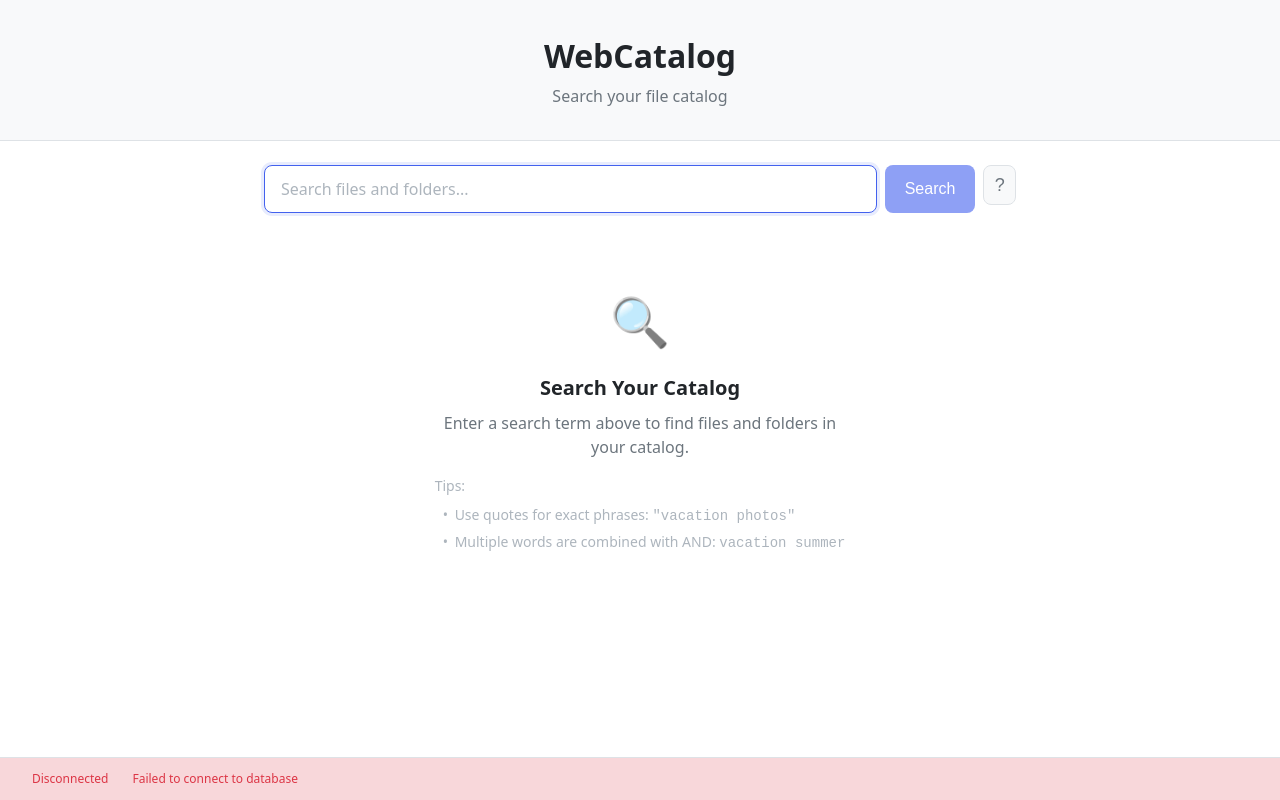
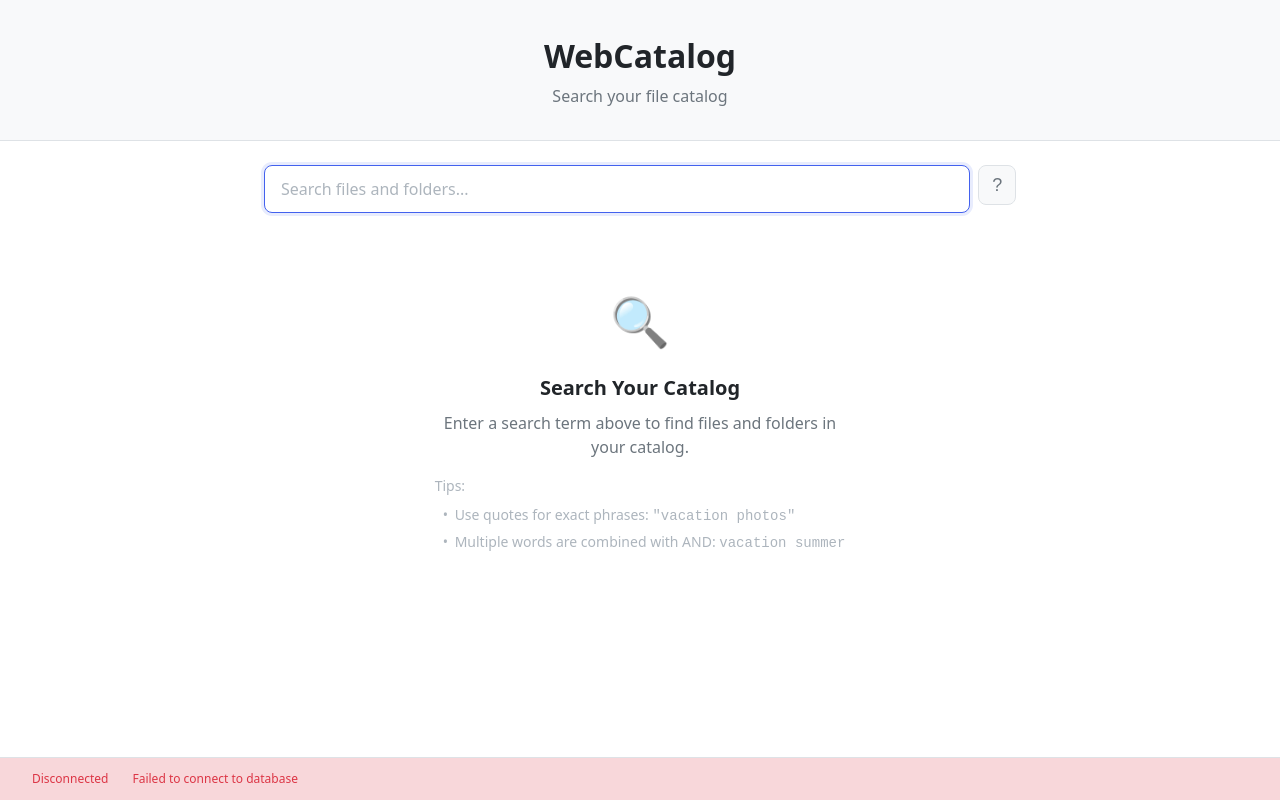
Before and after one commit to djjeck/webcatalog, a React (Vite) app in the folder client/: page / in a window 1280 px wide. Built offline with nearby package versions, Linux system fonts and the light colour scheme; no server answers.

Commit message:
Live search with debouncing

```diff
--- a/client/src/App.css
+++ b/client/src/App.css
@@ -163,34 +163,13 @@
   color: var(--color-text-muted);
 }
 
-.search-button {
-  display: flex;
-  align-items: center;
-  justify-content: center;
-  gap: 0.5rem;
-  padding: 0.75rem 1.25rem;
-  font-size: 1rem;
-  font-weight: 500;
-  color: white;
-  background-color: var(--color-accent);
-  border: none;
-  border-radius: 0.5rem;
-  cursor: pointer;
-  transition: background-color 150ms ease, transform 150ms ease;
-  white-space: nowrap;
-}
-
-.search-button:hover:not(:disabled) {
-  background-color: var(--color-accent-hover);
-}
-
-.search-button:active:not(:disabled) {
-  transform: scale(0.98);
-}
-
-.search-button:disabled {
-  opacity: 0.6;
-  cursor: not-allowed;
+.search-loading {
+  width: 20px;
+  height: 20px;
+  border: 2px solid var(--color-border);
+  border-top-color: var(--color-accent);
+  border-radius: 50%;
+  animation: spin 0.8s linear infinite;
 }
 
 .help-button {
--- a/client/src/App.tsx
+++ b/client/src/App.tsx
@@ -1,4 +1,4 @@
-import { useState, useEffect, useCallback } from 'react';
+import { useState, useEffect, useCallback, useRef } from 'react';
 import { SearchBar } from './components/SearchBar';
 import { SearchResults } from './components/SearchResults';
 import { StatusBar } from './components/StatusBar';
@@ -36,6 +36,9 @@ function App() {
   const [error, setError] = useState<string | null>(null);
   const [isLoadingMore, setIsLoadingMore] = useState(false);
 
+  // Abort controller for cancelling in-flight search requests
+  const abortControllerRef = useRef<AbortController | null>(null);
+
   // Database status state
   const [dbStatus, setDbStatus] = useState<DbStatusResponse | null>(null);
   const [dbStatusLoading, setDbStatusLoading] = useState(true);
@@ -65,13 +68,25 @@ function App() {
 
   // Handle search submission
   const handleSearch = useCallback(async (searchQuery: string) => {
+    // Cancel any in-flight request
+    if (abortControllerRef.current) {
+      abortControllerRef.current.abort();
+    }
+
+    // Create new abort controller for this request
+    const abortController = new AbortController();
+    abortControllerRef.current = abortController;
+
     setQuery(searchQuery);
     setAppState('loading');
     setError(null);
-    setResults([]);
 
     try {
-      const response = await search({ query: searchQuery, limit: PAGE_SIZE });
+      const response = await search({
+        query: searchQuery,
+        limit: PAGE_SIZE,
+        signal: abortController.signal,
+      });
       setResults(response.results);
       setTotalResults(response.totalResults);
       setExecutionTime(response.executionTime);
@@ -82,6 +97,10 @@ function App() {
         setAppState('results');
       }
     } catch (err) {
+      // Ignore abort errors - they're expected when a new search supersedes an old one
+      if (err instanceof Error && err.name === 'AbortError') {
+        return;
+      }
       const message =
         err instanceof ApiError
           ? err.message
@@ -139,7 +158,6 @@ function App() {
           <SearchBar
             onSearch={handleSearch}
             onClear={handleClear}
-            isLoading={appState === 'loading'}
             initialQuery={query}
           />
         </div>
--- a/client/src/components/SearchBar.tsx
+++ b/client/src/components/SearchBar.tsx
@@ -3,57 +3,80 @@ import {
   useCallback,
   useRef,
   useEffect,
-  type FormEvent,
   type ChangeEvent,
   type KeyboardEvent,
 } from 'react';
 
+const DEBOUNCE_MS = 300;
+
 export interface SearchBarProps {
   onSearch: (query: string) => void;
   onClear?: () => void;
-  isLoading?: boolean;
   initialQuery?: string;
 }
 
 /**
- * SearchBar component with input field and submit button
+ * SearchBar component with live search and debouncing
  * Supports quoted phrase search syntax
  */
 export function SearchBar({
   onSearch,
   onClear,
-  isLoading = false,
   initialQuery = '',
 }: SearchBarProps) {
   const [query, setQuery] = useState(initialQuery);
   const [showHelp, setShowHelp] = useState(false);
   const inputRef = useRef<HTMLInputElement>(null);
+  const debounceRef = useRef<ReturnType<typeof setTimeout> | null>(null);
 
   // Autofocus on mount
   useEffect(() => {
     if (inputRef.current) {
       inputRef.current.focus();
     }
-  });
+  }, []);
 
-  const handleSubmit = useCallback(
-    (e: FormEvent<HTMLFormElement>) => {
-      e.preventDefault();
-      const trimmedQuery = query.trim();
-      if (trimmedQuery) {
-        onSearch(trimmedQuery);
+  // Cleanup debounce timer on unmount
+  useEffect(() => {
+    return () => {
+      if (debounceRef.current) {
+        clearTimeout(debounceRef.current);
+      }
+    };
+  }, []);
+
+  const handleInputChange = useCallback(
+    (e: ChangeEvent<HTMLInputElement>) => {
+      const newValue = e.target.value;
+      setQuery(newValue);
+
+      // Clear any pending debounce
+      if (debounceRef.current) {
+        clearTimeout(debounceRef.current);
+      }
+
+      const trimmedValue = newValue.trim();
+
+      if (!trimmedValue) {
+        // Clear immediately when empty
+        onClear?.();
+      } else {
+        // Debounce search
+        debounceRef.current = setTimeout(() => {
+          onSearch(trimmedValue);
+        }, DEBOUNCE_MS);
       }
     },
-    [query, onSearch]
+    [onSearch, onClear]
   );
-
-  const handleInputChange = useCallback((e: ChangeEvent<HTMLInputElement>) => {
-    setQuery(e.target.value);
-  }, []);
 
   const handleKeyDown = useCallback(
     (e: KeyboardEvent<HTMLInputElement>) => {
       if (e.key === 'Escape') {
+        // Clear debounce timer
+        if (debounceRef.current) {
+          clearTimeout(debounceRef.current);
+        }
         setQuery('');
         onClear?.();
       }
@@ -67,7 +90,7 @@ export function SearchBar({
 
   return (
     <div className="search-bar">
-      <form onSubmit={handleSubmit} className="search-form">
+      <div className="search-form">
         <input
           ref={inputRef}
           type="text"
@@ -76,17 +99,8 @@ export function SearchBar({
           onKeyDown={handleKeyDown}
           placeholder="Search files and folders..."
           className="search-input"
-          disabled={isLoading}
           aria-label="Search query"
         />
-        <button
-          type="submit"
-          className="search-button"
-          disabled={isLoading || !query.trim()}
-          aria-label="Search"
-        >
-          {isLoading ? 'Searching...' : 'Search'}
-        </button>
         <button
           type="button"
           className="help-button"
@@ -96,7 +110,7 @@ export function SearchBar({
         >
           ?
         </button>
-      </form>
+      </div>
       {showHelp && (
         <div className="search-help" role="tooltip">
           <h4>Search Syntax</h4>
--- a/client/src/components/SearchResults.tsx
+++ b/client/src/components/SearchResults.tsx
@@ -61,7 +61,9 @@ export function SearchResults({
             onClick={onLoadMore}
             disabled={isLoadingMore}
           >
-            {isLoadingMore ? 'Loading...' : `Load more (${results.length} of ${totalResults})`}
+            {isLoadingMore
+              ? 'Loading...'
+              : `Load more (${results.length} of ${totalResults})`}
           </button>
         </div>
       )}
--- a/client/src/services/api.ts
+++ b/client/src/services/api.ts
@@ -18,6 +18,7 @@ export interface SearchParams {
   query: string;
   limit?: number;
   offset?: number;
+  signal?: AbortSignal;
 }
 
 /**
@@ -95,7 +96,7 @@ async function fetchWithErrorHandling<T>(
  * @throws ApiError if the request fails
  */
 export async function search(params: SearchParams): Promise<SearchResponse> {
-  const { query, limit, offset } = params;
+  const { query, limit, offset, signal } = params;
   const searchParams = new URLSearchParams({ q: query });
 
   if (limit !== undefined) {
@@ -106,7 +107,7 @@ export async function search(params: SearchParams): Promise<SearchResponse> {
   }
 
   const url = `${getBaseUrl()}/search?${searchParams.toString()}`;
-  return fetchWithErrorHandling<SearchResponse>(url);
+  return fetchWithErrorHandling<SearchResponse>(url, { signal });
 }
 
 /**
```
Also changed, not shown: 2 other files (tests, documents, lock files or other folders).
